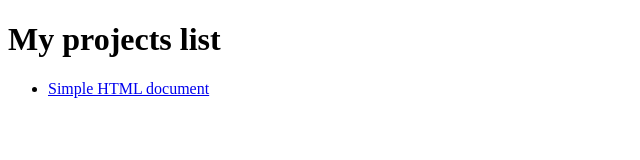
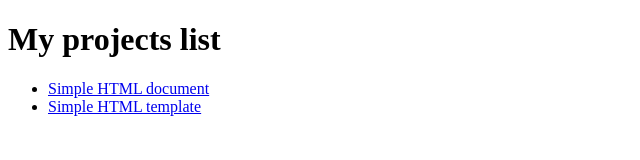
Before and after one commit to apmalsh/apmalsh.github.io, a plain HTML site: page index.html in a window 1280 px wide. Shown: the whole page, without its empty margins (0-640 px from the left). Drawn offline with Linux system fonts and the light colour scheme.

Commit message:
Update index.html

```diff
--- a/index.html
+++ b/index.html
@@ -9,6 +9,7 @@
     <h1>My projects list</h1>
     <ul>
       <li><a href="https://apmalsh.github.io/html-simple/">Simple HTML document</a></li>
+      <li><a href="https://apmalsh.github.io/html-template/">Simple HTML template</a></li>
     </ul>
   </body>
 </html>
```
